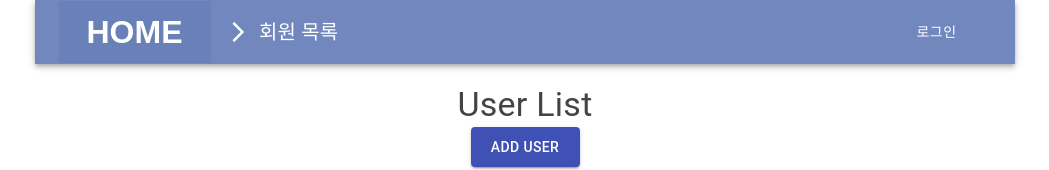
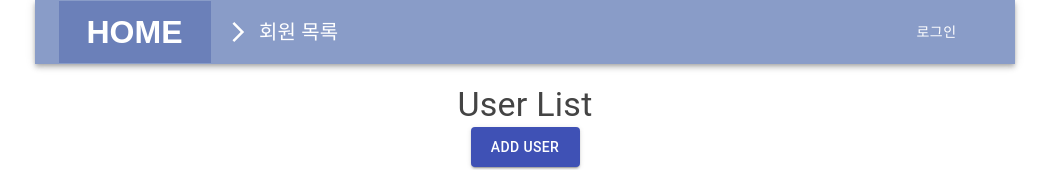
Before and after one commit to SHELF-ER/Incorporation, a React (Create React App) app in the folder front-end/: page /examples in a window 1280 px wide. Shown: the top 170 px of the page, without its empty margins (115-1164 px from the left). Built offline with nearby package versions, Linux system fonts and the light colour scheme; no server answers.

Commit message:
CSS 마무리

```diff
--- a/front-end/src/component/route/css/navcss.module.css
+++ b/front-end/src/component/route/css/navcss.module.css
@@ -12,12 +12,12 @@ a.link:active {
 }
 
 div.nav {
-  background-color: #7187bd;
+  background-color: #899cc8;
 }
 
 div.homearea {
   padding: 11px 22px 11px 33px;
-  background-color: #5165a131;
+  background-color: #5166ac83;
 }
 
 button.homebtn {
--- a/front-end/src/component/user/ListExample.jsx
+++ b/front-end/src/component/user/ListExample.jsx
@@ -74,7 +74,7 @@ class UserListComponent extends Component {
         </Button>
         <Table>
           <TableHead>
-            <TableRow>
+            <TableRow class="th">
               <TableCell>ID</TableCell>
               <TableCell align="right">pw</TableCell>
               <TableCell align="right">name</TableCell>
```
